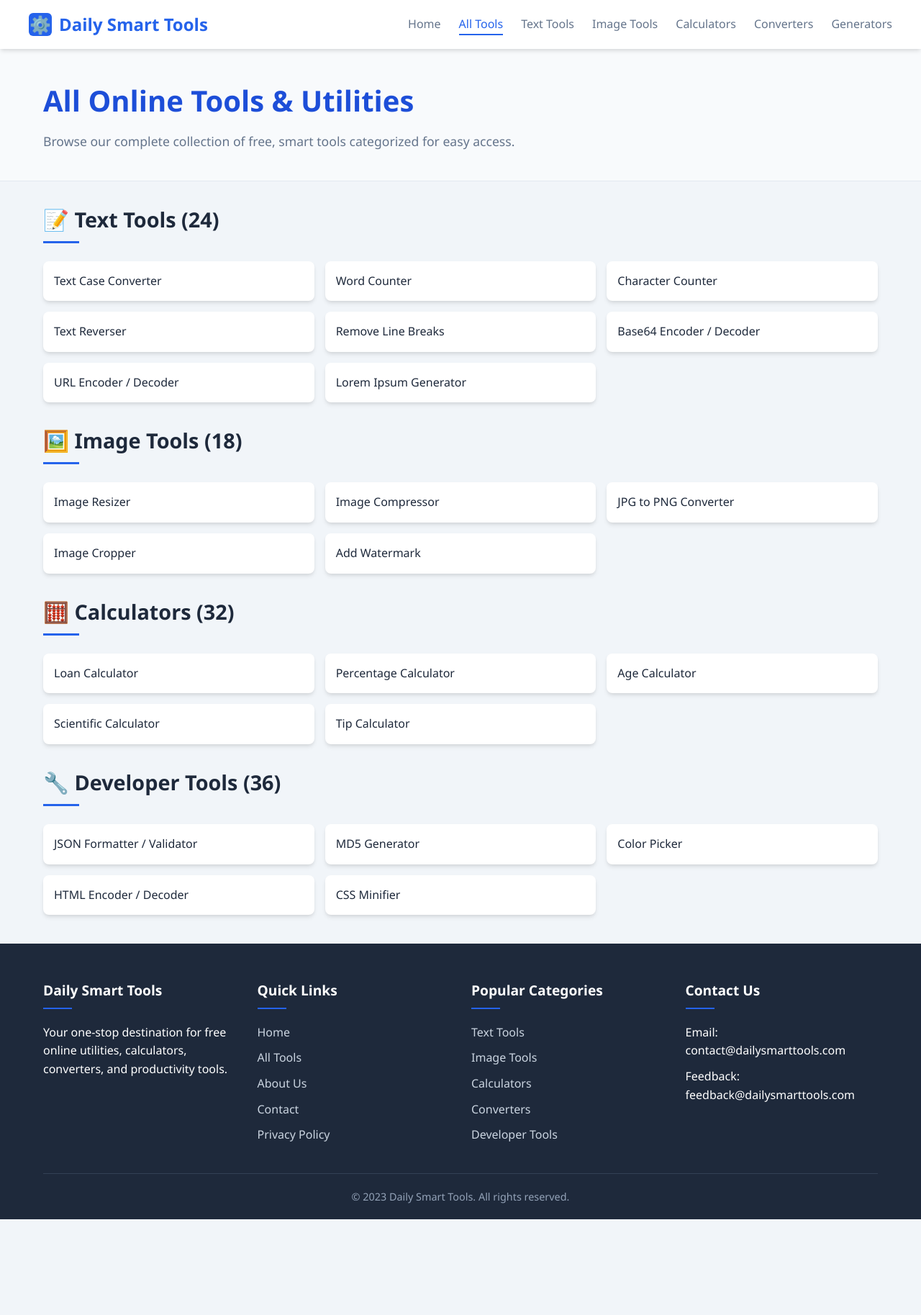
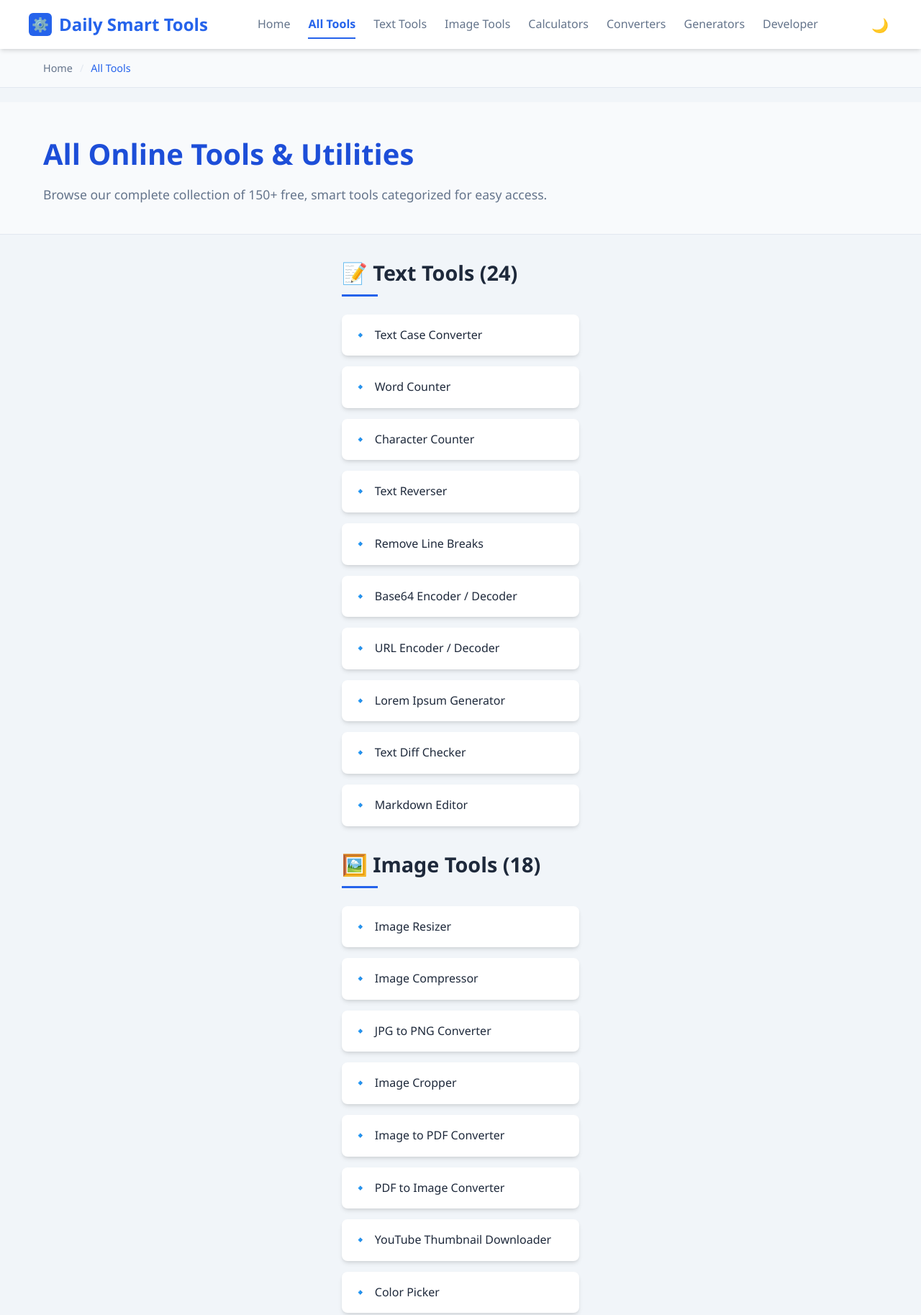
Before and after one commit to AmjathKhan001/dailysmarttools, a plain HTML site: page all-tools.html in a window 1280 px wide. Shown: the top 1827 px of the page at 72% size. Before the commit the page ends 1694 px from the top, so only its background shows below. Drawn offline with Linux system fonts and the light colour scheme.

Commit message:
Update all-tools.html

```diff
--- a/all-tools.html
+++ b/all-tools.html
@@ -4,344 +4,108 @@
     <meta charset="UTF-8">
     <meta name="viewport" content="width=device-width, initial-scale=1.0">
     <title>All Tools - Daily Smart Tools</title>
-    <meta name="description" content="A complete list of all free online tools, calculators, and converters available on Daily Smart Tools.">
-    <style>
-        :root {
-            --primary: #2563eb;
-            --primary-dark: #1d4ed8;
-            --secondary: #64748b;
-            --light: #f8fafc;
-            --dark: #1e293b;
-            --accent: #0ea5e9;
-            --success: #10b981;
-            --border: #e2e8f0;
-            --shadow: 0 4px 6px -1px rgba(0, 0, 0, 0.1), 0 2px 4px -1px rgba(0, 0, 0, 0.05);
-            --radius: 8px;
-        }
-
-        * {
-            margin: 0;
-            padding: 0;
-            box-sizing: border-box;
-            font-family: 'Segoe UI', Tahoma, Geneva, Verdana, sans-serif;
-        }
-
-        body {
-            background-color: #f1f5f9;
-            color: var(--dark);
-            line-height: 1.6;
-        }
-
-        .container {
-            max-width: 1200px;
-            margin: 0 auto;
-            padding: 0 20px;
-        }
-
-        /* Header Styles */
-        header {
-            background-color: white;
-            box-shadow: var(--shadow);
-            position: sticky;
-            top: 0;
-            z-index: 100;
-        }
-
-        .header-container {
-            display: flex;
-            justify-content: space-between;
-            align-items: center;
-            padding: 15px 0;
-        }
-
-        .logo {
-            display: flex;
-            align-items: center;
-            gap: 10px;
-            font-size: 1.5rem;
-            font-weight: 700;
-            color: var(--primary);
-        }
-
-        .logo-icon {
-            width: 32px;
-            height: 32px;
-            background-color: var(--primary);
-            border-radius: 6px;
-            display: flex;
-            align-items: center;
-            justify-content: center;
-            color: white;
-        }
-
-        nav ul {
-            display: flex;
-            list-style: none;
-            gap: 25px;
-        }
-
-        nav a {
-            text-decoration: none;
-            color: var(--secondary);
-            font-weight: 500;
-            transition: color 0.3s;
-            position: relative;
-        }
-
-        nav a:hover {
-            color: var(--primary);
-        }
-
-        nav a.active {
-            color: var(--primary);
-        }
-
-        nav a.active::after {
-            content: '';
-            position: absolute;
-            bottom: -5px;
-            left: 0;
-            width: 100%;
-            height: 2px;
-            background-color: var(--primary);
-        }
-
-        .mobile-menu-btn {
-            display: none;
-            background: none;
-            border: none;
-            font-size: 1.5rem;
-            cursor: pointer;
-            color: var(--dark);
-        }
-
-        /* Main Page Content Styles */
-        .page-header {
-            background: var(--light);
-            padding: 40px 0;
-            margin-bottom: 30px;
-            border-bottom: 1px solid var(--border);
-        }
-
-        .page-header h1 {
-            font-size: 2.5rem;
-            color: var(--primary-dark);
-        }
-
-        .page-header p {
-            font-size: 1.1rem;
-            color: var(--secondary);
-            margin-top: 10px;
-        }
-
-        .tools-list-section {
-            margin-bottom: 40px;
-        }
-
-        .section-title {
-            font-size: 1.8rem;
-            margin-bottom: 25px;
-            color: var(--dark);
-            position: relative;
-            padding-bottom: 10px;
-        }
-
-        .section-title::after {
-            content: '';
-            position: absolute;
-            bottom: 0;
-            left: 0;
-            width: 50px;
-            height: 3px;
-            background-color: var(--primary);
-        }
-
-        .category-tools-list {
-            list-style: none;
-            display: grid;
-            grid-template-columns: repeat(auto-fill, minmax(300px, 1fr));
-            gap: 15px;
-            margin-bottom: 30px;
-        }
-
-        .category-tools-list li a {
-            display: block;
-            background: white;
-            padding: 15px;
-            border-radius: var(--radius);
-            box-shadow: var(--shadow);
-            text-decoration: none;
-            color: var(--dark);
-            font-weight: 500;
-            transition: background 0.3s, transform 0.3s;
-        }
-
-        .category-tools-list li a:hover {
-            background: #eef2ff;
-            color: var(--primary);
-            transform: translateX(5px);
-        }
-
-        /* Footer */
-        footer {
-            background: var(--dark);
-            color: white;
-            padding: 50px 0 20px;
-        }
-
-        .footer-content {
-            display: grid;
-            grid-template-columns: repeat(auto-fit, minmax(250px, 1fr));
-            gap: 30px;
-            margin-bottom: 30px;
-        }
-
-        .footer-column h3 {
-            font-size: 1.2rem;
-            margin-bottom: 20px;
-            position: relative;
-            padding-bottom: 10px;
-        }
-
-        .footer-column h3::after {
-            content: '';
-            position: absolute;
-            bottom: 0;
-            left: 0;
-            width: 40px;
-            height: 2px;
-            background-color: var(--primary);
-        }
-
-        .footer-links {
-            list-style: none;
-        }
-
-        .footer-links li {
-            margin-bottom: 10px;
-        }
-
-        .footer-links a {
-            color: #cbd5e1;
-            text-decoration: none;
-            transition: color 0.3s;
-        }
-
-        .footer-links a:hover {
-            color: white;
-        }
-
-        .copyright {
-            text-align: center;
-            padding-top: 20px;
-            border-top: 1px solid #334155;
-            color: #94a3b8;
-            font-size: 0.9rem;
-        }
-
-        /* Responsive Styles */
-        @media (max-width: 768px) {
-            .header-container {
-                flex-wrap: wrap;
-            }
-
-            nav {
-                width: 100%;
-                margin-top: 15px;
-                display: none;
-            }
-
-            nav.active {
-                display: block;
-            }
-
-            nav ul {
-                flex-direction: column;
-                gap: 10px;
-            }
-
-            .mobile-menu-btn {
-                display: block;
-            }
-
-            .category-tools-list {
-                grid-template-columns: 1fr;
-            }
-        }
-    </style>
+    <meta name="description" content="Complete list of all 150+ free online tools, calculators, and converters available on Daily Smart Tools.">
+    <link rel="stylesheet" href="style.css">
+    <link rel="icon" type="image/x-icon" href="favicon.ico">
 </head>
 <body>
     <header>
         <div class="container header-container">
-            <div class="logo">
+            <a href="index.html" class="logo">
                 <div class="logo-icon">⚙️</div>
                 <span>Daily Smart Tools</span>
-            </div>
+            </a>
             <button class="mobile-menu-btn">☰</button>
-            <nav>
-                <ul>
-                    <li><a href="index.html">Home</a></li>
-                    <li><a href="all-tools.html" class="active">All Tools</a></li>
-                    <li><a href="text-case-converter.html">Text Tools</a></li>
-                    <li><a href="#">Image Tools</a></li>
-                    <li><a href="loan-calculator.html">Calculators</a></li>
-                    <li><a href="#">Converters</a></li>
-                    <li><a href="#">Generators</a></li>
-                </ul>
-            </nav>
+            <button class="theme-toggle" title="Toggle dark mode">🌙</button>
+            <!-- Navigation will be auto-loaded by navigation.js -->
         </div>
     </header>
 
-    <main>
+    <section class="breadcrumb">
+        <div class="container">
+            <ul>
+                <li><a href="index.html">Home</a></li>
+                <li class="separator">/</li>
+                <li>All Tools</li>
+            </ul>
+        </div>
+    </section>
+
     <section class="page-header">
         <div class="container">
             <h1>All Online Tools & Utilities</h1>
-                <p>Browse our complete collection of free, smart tools categorized for easy access.</p>
+            <p>Browse our complete collection of 150+ free, smart tools categorized for easy access.</p>
         </div>
     </section>
 
-        <div class="container">
+    <main class="container">
         <section class="tools-list-section">
             <h2 class="section-title">📝 Text Tools (24)</h2>
             <ul class="category-tools-list">
-                    <li><a href="text-case-converter.html">Text Case Converter</a></li>
-                    <li><a href="#">Word Counter</a></li>
-                    <li><a href="#">Character Counter</a></li>
-                    <li><a href="#">Text Reverser</a></li>
-                    <li><a href="#">Remove Line Breaks</a></li>
-                    <li><a href="#">Base64 Encoder / Decoder</a></li>
-                    <li><a href="#">URL Encoder / Decoder</a></li>
-                    <li><a href="#">Lorem Ipsum Generator</a></li>
+                <li><a href="tools/text/text-case-converter.html">Text Case Converter</a></li>
+                <li><a href="tools/text/word-counter.html">Word Counter</a></li>
+                <li><a href="tools/text/character-counter.html">Character Counter</a></li>
+                <li><a href="tools/text/text-reverser.html">Text Reverser</a></li>
+                <li><a href="tools/text/remove-line-breaks.html">Remove Line Breaks</a></li>
+                <li><a href="tools/text/base64-encoder.html">Base64 Encoder / Decoder</a></li>
+                <li><a href="tools/text/url-encoder.html">URL Encoder / Decoder</a></li>
+                <li><a href="tools/text/lorem-ipsum.html">Lorem Ipsum Generator</a></li>
+                <li><a href="tools/text/text-diff-checker.html">Text Diff Checker</a></li>
+                <li><a href="tools/text/markdown-editor.html">Markdown Editor</a></li>
             </ul>
 
             <h2 class="section-title">🖼️ Image Tools (18)</h2>
             <ul class="category-tools-list">
-                    <li><a href="#">Image Resizer</a></li>
-                    <li><a href="#">Image Compressor</a></li>
-                    <li><a href="#">JPG to PNG Converter</a></li>
-                    <li><a href="#">Image Cropper</a></li>
-                    <li><a href="#">Add Watermark</a></li>
+                <li><a href="tools/image/image-resizer.html">Image Resizer</a></li>
+                <li><a href="tools/image/image-compressor.html">Image Compressor</a></li>
+                <li><a href="tools/image/jpg-to-png.html">JPG to PNG Converter</a></li>
+                <li><a href="tools/image/image-cropper.html">Image Cropper</a></li>
+                <li><a href="tools/image/image-to-pdf.html">Image to PDF Converter</a></li>
+                <li><a href="tools/image/pdf-to-image.html">PDF to Image Converter</a></li>
+                <li><a href="tools/image/youtube-thumbnail.html">YouTube Thumbnail Downloader</a></li>
+                <li><a href="tools/image/color-picker.html">Color Picker</a></li>
             </ul>
 
             <h2 class="section-title">🧮 Calculators (32)</h2>
             <ul class="category-tools-list">
-                    <li><a href="loan-calculator.html">Loan Calculator</a></li>
-                    <li><a href="#">Percentage Calculator</a></li>
-                    <li><a href="#">Age Calculator</a></li>
-                    <li><a href="#">Scientific Calculator</a></li>
-                    <li><a href="#">Tip Calculator</a></li>
+                <li><a href="tools/calculators/loan-calculator.html">Loan Calculator</a></li>
+                <li><a href="tools/calculators/mortgage-calculator.html">Mortgage Calculator</a></li>
+                <li><a href="tools/calculators/percentage-calculator.html">Percentage Calculator</a></li>
+                <li><a href="tools/calculators/age-calculator.html">Age Calculator</a></li>
+                <li><a href="tools/calculators/bmi-calculator.html">BMI Calculator</a></li>
+                <li><a href="tools/calculators/tip-calculator.html">Tip Calculator</a></li>
+                <li><a href="tools/calculators/compound-interest-calculator.html">Compound Interest Calculator</a></li>
+                <li><a href="tools/calculators/tax-calculator.html">Tax Calculator</a></li>
+                <li><a href="tools/calculators/random-number.html">Random Number Generator</a></li>
             </ul>
 
-                <h2 class="section-title">🔧 Developer Tools (36)</h2>
+            <h2 class="section-title">🔄 Converters (28)</h2>
             <ul class="category-tools-list">
-                    <li><a href="#">JSON Formatter / Validator</a></li>
-                    <li><a href="#">MD5 Generator</a></li>
-                    <li><a href="#">Color Picker</a></li>
-                    <li><a href="#">HTML Encoder / Decoder</a></li>
-                    <li><a href="#">CSS Minifier</a></li>
+                <li><a href="tools/converters/unit-converter.html">Unit Converter</a></li>
+                <li><a href="tools/converters/currency-converter.html">Currency Converter</a></li>
+                <li><a href="tools/converters/temperature-converter.html">Temperature Converter</a></li>
+                <li><a href="tools/converters/color-converter.html">Color Converter</a></li>
+                <li><a href="tools/converters/pdf-to-word.html">PDF to Word Converter</a></li>
+                <li><a href="tools/converters/todo-list.html">To-Do List</a></li>
+            </ul>
+
+            <h2 class="section-title">🔧 Generators (15)</h2>
+            <ul class="category-tools-list">
+                <li><a href="tools/generators/password-generator.html">Password Generator</a></li>
+                <li><a href="tools/generators/qr-code-generator.html">QR Code Generator</a></li>
+                <li><a href="tools/generators/barcode-generator.html">Barcode Generator</a></li>
+                <li><a href="tools/generators/hash-generator.html">Hash Generator</a></li>
+            </ul>
+
+            <h2 class="section-title">💻 Developer Tools (36)</h2>
+            <ul class="category-tools-list">
+                <li><a href="tools/developers/json-formatter.html">JSON Formatter / Validator</a></li>
+                <li><a href="tools/developers/html-encoder.html">HTML Encoder / Decoder</a></li>
+                <li><a href="tools/developers/css-minifier.html">CSS Minifier</a></li>
+                <li><a href="tools/developers/regex-tester.html">Regex Tester</a></li>
+                <li><a href="tools/developers/http-header-checker.html">HTTP Header Checker</a></li>
             </ul>
         </section>
-        </div>
     </main>
 
     <footer>
@@ -356,26 +120,26 @@
                     <ul class="footer-links">
                         <li><a href="index.html">Home</a></li>
                         <li><a href="all-tools.html">All Tools</a></li>
-                        <li><a href="#">About Us</a></li>
-                        <li><a href="#">Contact</a></li>
-                        <li><a href="#">Privacy Policy</a></li>
+                        <li><a href="about.html">About Us</a></li>
+                        <li><a href="contact.html">Contact</a></li>
+                        <li><a href="privacy.html">Privacy Policy</a></li>
                     </ul>
                 </div>
                 <div class="footer-column">
                     <h3>Popular Categories</h3>
                     <ul class="footer-links">
-                        <li><a href="text-case-converter.html">Text Tools</a></li>
-                        <li><a href="#">Image Tools</a></li>
-                        <li><a href="loan-calculator.html">Calculators</a></li>
-                        <li><a href="#">Converters</a></li>
-                        <li><a href="#">Developer Tools</a></li>
+                        <li><a href="text-tools.html">Text Tools</a></li>
+                        <li><a href="image-tools.html">Image Tools</a></li>
+                        <li><a href="calculators.html">Calculators</a></li>
+                        <li><a href="converters.html">Converters</a></li>
+                        <li><a href="developer-tools.html">Developer Tools</a></li>
                     </ul>
                 </div>
                 <div class="footer-column">
                     <h3>Contact Us</h3>
                     <ul class="footer-links">
-                        <li>Email: contact@dailysmarttools.com</li>
-                        <li>Feedback: feedback@dailysmarttools.com</li>
+                        <li>Email: contact@dailysmarttool.com</li>
+                        <li>Feedback: feedback@dailysmarttool.com</li>
                     </ul>
                 </div>
             </div>
@@ -385,11 +149,7 @@
         </div>
     </footer>
 
-    <script>
-        // Mobile menu toggle
-        document.querySelector('.mobile-menu-btn').addEventListener('click', function() {
-            document.querySelector('nav').classList.toggle('active');
-        });
-    </script>
+    <script src="navigation.js"></script>
+    <script src="script.js"></script>
 </body>
 </html>
```
Lines whose indentation alone changed are shown as unchanged.
